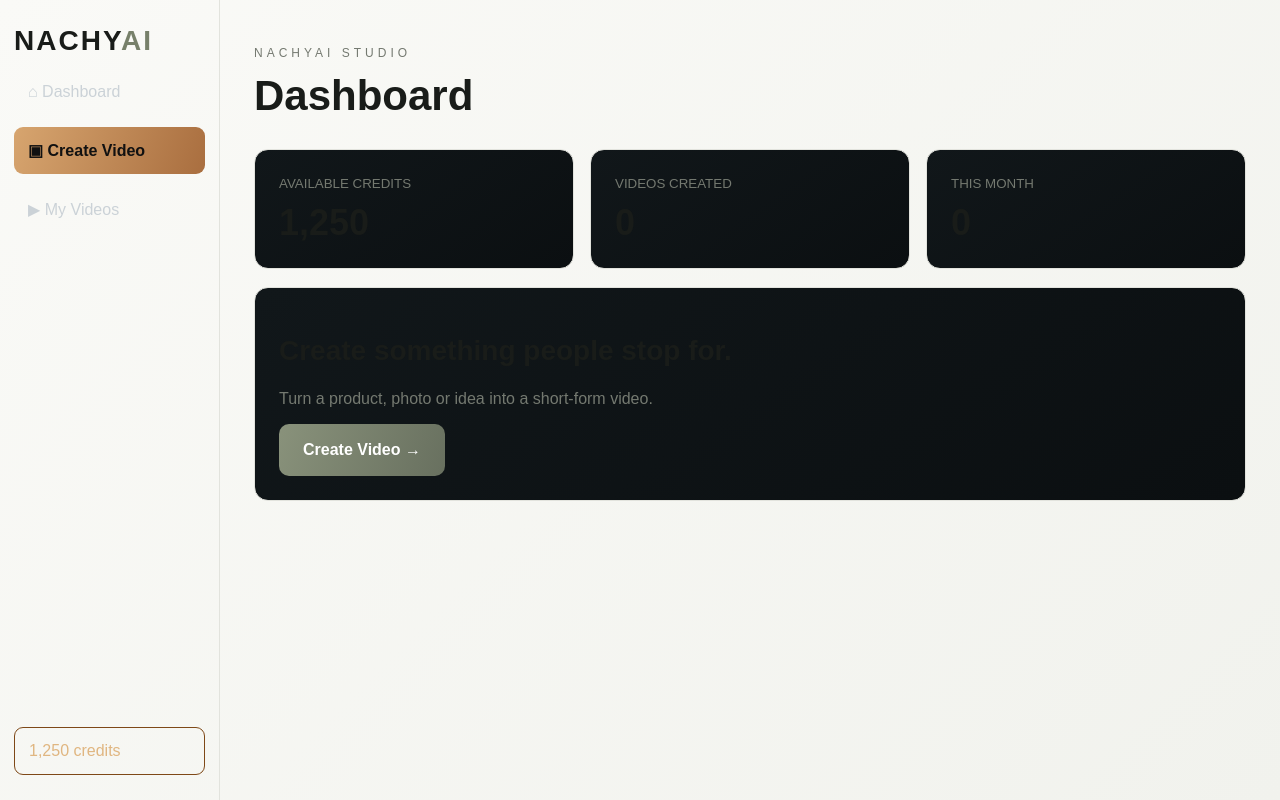
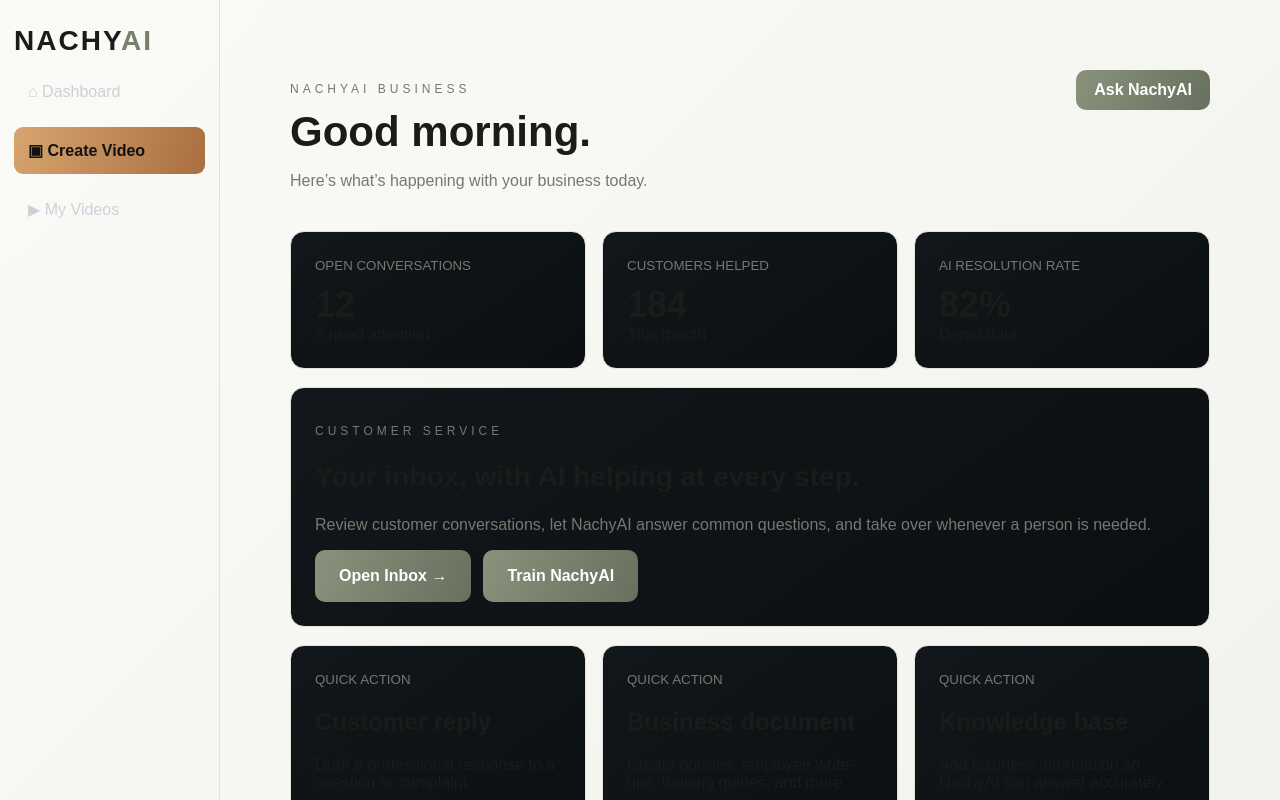
Before and after one commit to NachyAI/Nachy-AI, a Next.js app: page /dashboard in a window 1280 px wide. Shown: the top 800 px of the page. Built offline with nearby package versions, Linux system fonts and the light colour scheme.

Commit message:
Build NachyAI Business manager dashboard

```diff
--- a/app/dashboard/page.tsx
+++ b/app/dashboard/page.tsx
@@ -1,4 +1,8 @@
 import Link from "next/link";
-export default function Dashboard(){return <><header><div><p className="eyebrow">NACHYAI STUDIO</p><h1>Dashboard</h1></div></header>
-<div className="cards"><article><small>AVAILABLE CREDITS</small><strong>1,250</strong></article><article><small>VIDEOS CREATED</small><strong>0</strong></article><article><small>THIS MONTH</small><strong>0</strong></article></div>
-<section className="panel"><h2>Create something people stop for.</h2><p>Turn a product, photo or idea into a short-form video.</p><Link className="button" href="/dashboard/create">Create Video →</Link></section></>}
+export default function Dashboard(){return <main style={{padding:"36px",maxWidth:"1200px",margin:"0 auto"}}>
+<header><div><p className="eyebrow">NACHYAI BUSINESS</p><h1>Good morning.</h1><p>Here’s what’s happening with your business today.</p></div><Link className="button small" href="/assistant">Ask NachyAI</Link></header>
+<div className="cards"><article><small>OPEN CONVERSATIONS</small><strong>12</strong><span>3 need attention</span></article><article><small>CUSTOMERS HELPED</small><strong>184</strong><span>This month</span></article><article><small>AI RESOLUTION RATE</small><strong>82%</strong><span>Demo data</span></article></div>
+<section className="panel"><p className="eyebrow">CUSTOMER SERVICE</p><h2>Your inbox, with AI helping at every step.</h2><p>Review customer conversations, let NachyAI answer common questions, and take over whenever a person is needed.</p><div style={{display:"flex",gap:"12px",flexWrap:"wrap"}}><Link className="button" href="/assistant">Open Inbox →</Link><Link className="button" href="/assistant">Train NachyAI</Link></div></section>
+<div className="cards" style={{marginTop:"18px"}}><article><small>QUICK ACTION</small><h2>Customer reply</h2><p>Draft a professional response to a question or complaint.</p><Link href="/assistant">Create reply →</Link></article><article><small>QUICK ACTION</small><h2>Business document</h2><p>Create policies, employee write-ups, training guides, and more.</p><Link href="/assistant">Create document →</Link></article><article><small>QUICK ACTION</small><h2>Knowledge base</h2><p>Add business information so NachyAI can answer accurately.</p><Link href="/assistant">Manage knowledge →</Link></article></div>
+<section className="panel" style={{marginTop:"18px"}}><p className="eyebrow">RECENT ACTIVITY</p><h2>Customer conversations</h2><p>No live customer conversations are connected yet. We’ll connect the inbox and your business knowledge next.</p></section>
+</main>}
```
